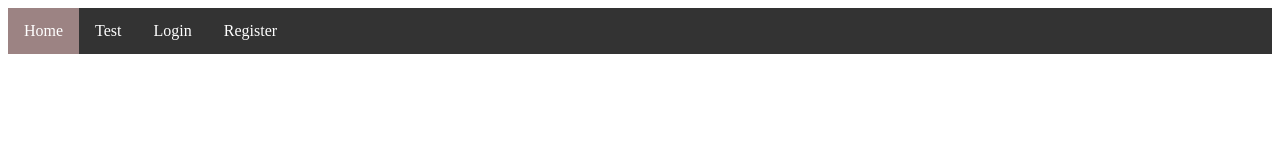
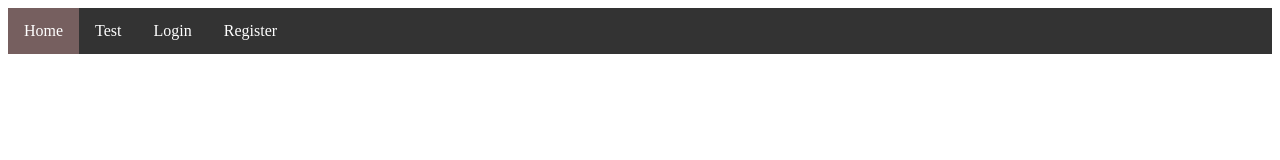
Before and after one commit to ValentinBonomo/Forum, a plain HTML site: page pages/index.html in a window 1280 px wide. In both pictures the pointer is over the link "Home". Drawn offline with Linux system fonts and the light colour scheme.

Commit message:
Initialisation + NavBar

```diff
--- a/pages/index.html
+++ b/pages/index.html
@@ -23,7 +23,7 @@ li a {
       }
 
       li a:hover {
-  background-color: rgb(156, 131, 131);
+        background-color: rgb(118, 95, 95);
       }
     </style>
   </head>
```
Lines whose indentation alone changed are shown as unchanged.
